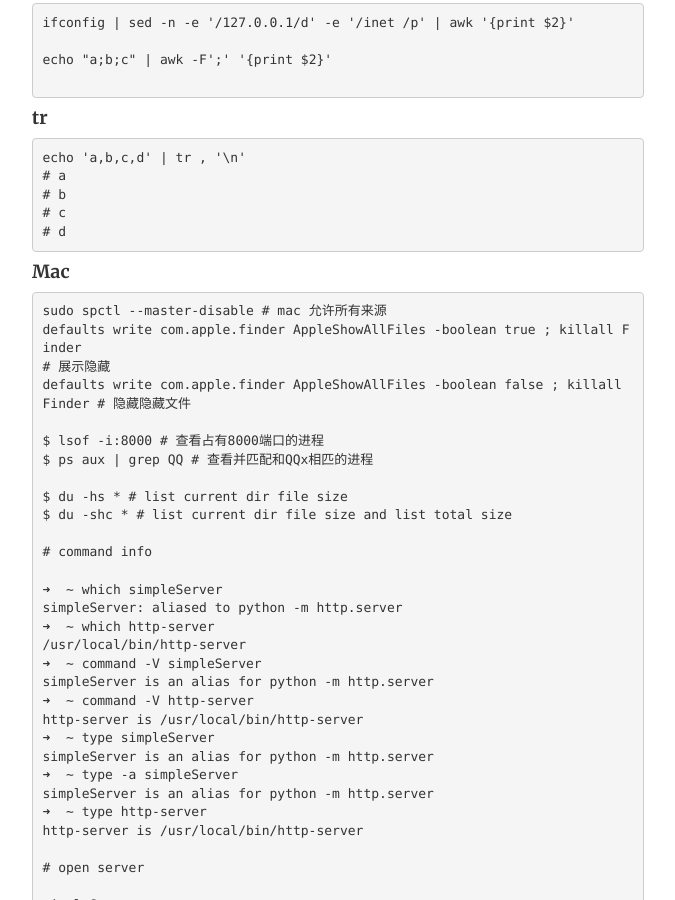
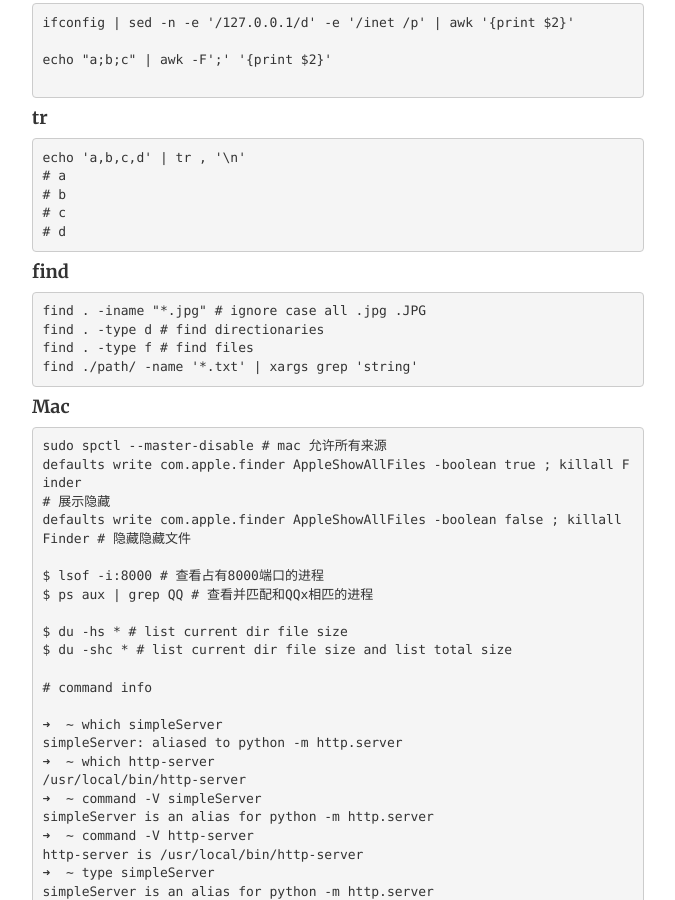
Before and after one commit to FaiChou/faichou.github.io, a Jekyll site: the page built from _posts/2018-06-22-shell.md, in a window 1280 px wide and 900 px high, scrolled down 4294 px. Shown: the whole window, without its empty margins (302-977 px from the left). Built offline with Jekyll 4.4.1, drawn with Linux system fonts in a browser that asks for light colours; comment, search, counter and statistics services are not loaded.

Commit message:
update post

````diff
--- a/_posts/2018-06-22-shell.md
+++ b/_posts/2018-06-22-shell.md
@@ -218,6 +218,15 @@ echo 'a,b,c,d' | tr , '\n'
 # d
 ```
 
+#### find
+
+```bash
+find . -iname "*.jpg" # ignore case all .jpg .JPG
+find . -type d # find directionaries
+find . -type f # find files
+find ./path/ -name '*.txt' | xargs grep 'string'
+```
+
 #### Mac
 
 ```bash
````
